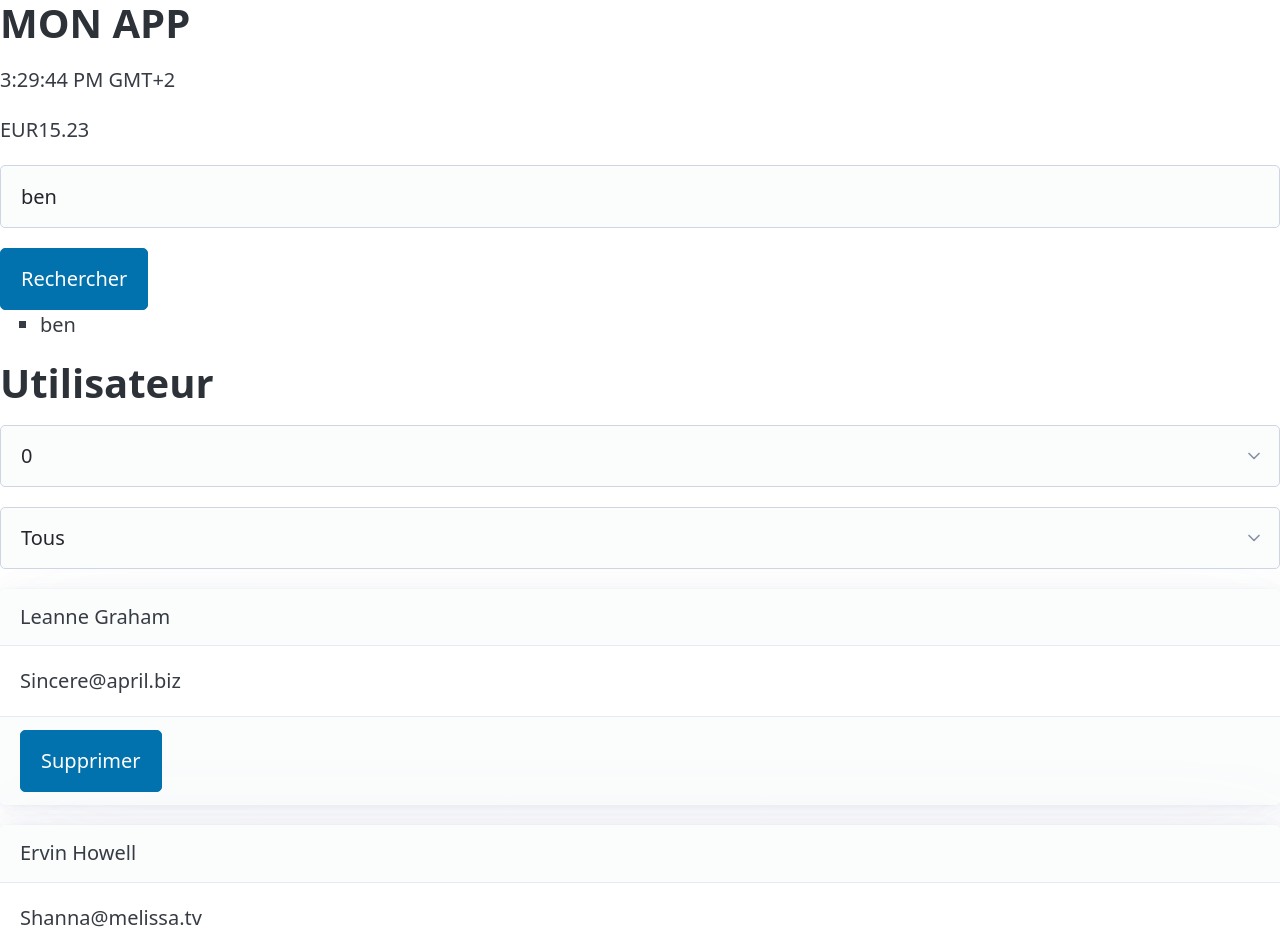
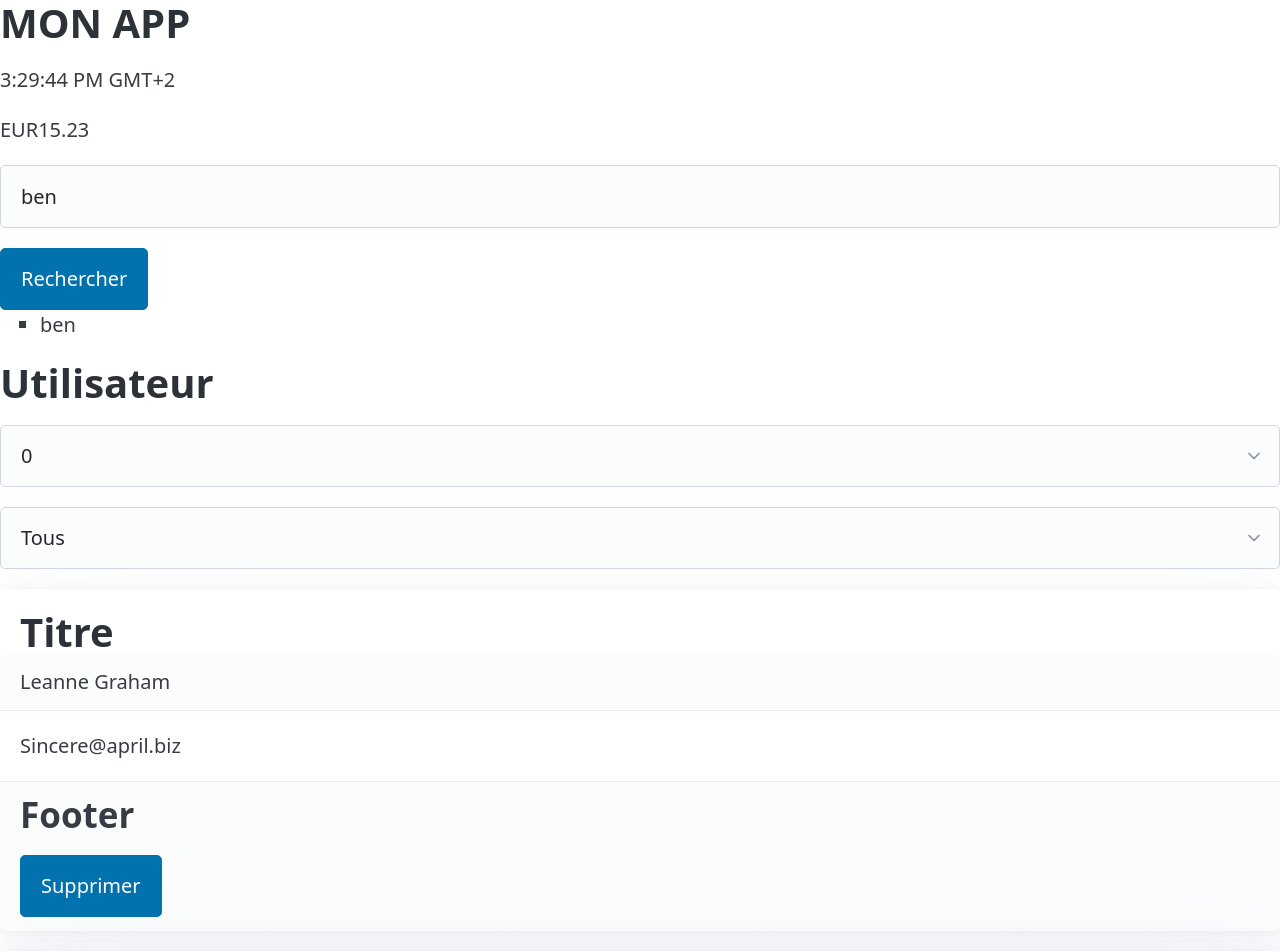
Before and after one commit to dferhod/angular-formation, an Angular app: page / in a window 1280 px wide. Shown: the top 952 px of the page. Built offline with nearby package versions, Linux system fonts and the light colour scheme.

Commit message:
ng content

```diff
--- a/src/app/features/users/user-card.component.ts
+++ b/src/app/features/users/user-card.component.ts
@@ -1,4 +1,4 @@
-import { Component, Input } from "@angular/core";
+import { AfterContentInit, Component, ContentChild, ContentChildren, ElementRef, Input, OnInit, QueryList } from "@angular/core";
 import { User } from "../../core/interfaces/user";
 import { LangPipe } from "../../shared/pipes/lang.pipe";
 
@@ -6,9 +6,11 @@ import { LangPipe } from "../../shared/pipes/lang.pipe";
     selector: 'app-user-card',
     template: `
         <article>
+            <ng-content select=".title" />
             <header>{{ user.name }}</header>
             {{ user.email }}
             <footer>
+                <ng-content />
                 <button>{{ 'REMOVE' | lang:'fr' }}</button>
             </footer>
         </article>
@@ -16,6 +18,16 @@ import { LangPipe } from "../../shared/pipes/lang.pipe";
     standalone: true,
     imports: [LangPipe]
 })
-export class UserCardComponent {
+export class UserCardComponent implements OnInit, AfterContentInit {
     @Input() user: User = {} as User
+   // @ContentChild('title') refTitle!: ElementRef<HTMLElement>
+   @ContentChildren('title') refTitle!: QueryList<ElementRef<HTMLElement>>
+
+    ngOnInit() {
+
+    }
+
+    ngAfterContentInit(): void {
+        console.log(this.refTitle.toArray())
+    }
 }
--- a/src/app/features/users/users.component.html
+++ b/src/app/features/users/users.component.html
@@ -14,5 +14,8 @@
 </select>
 
 @for (u of users | extFilter:extSelected ; track u.id) {
-    <app-user-card [user]="u" />
+    <app-user-card [user]="u">
+        <h1 class="title" #title>Titre</h1>
+        <h2 #title>Footer</h2>
+    </app-user-card>
 }
```
